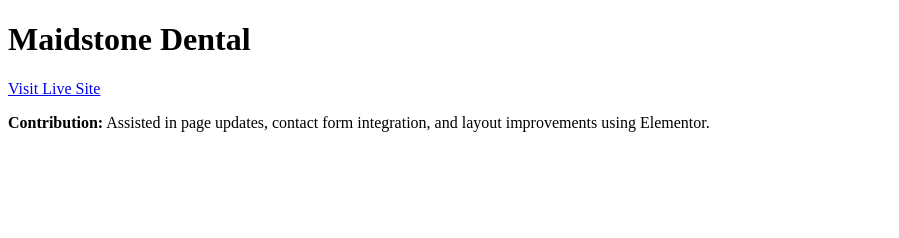
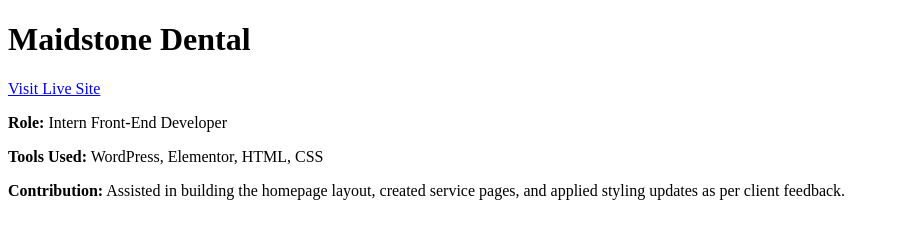
Before and after one commit to radhikasgn/radhika-web-portfolio, a plain HTML site: page projects/projects/projects/projects/maidstone.html in a window 1280 px wide. Shown: the whole page, without its empty margins (0-899 px from the left). Drawn offline with Linux system fonts and the light colour scheme.

Commit message:
Update maidstone.html

```diff
--- a/projects/projects/projects/projects/maidstone.html
+++ b/projects/projects/projects/projects/maidstone.html
@@ -6,6 +6,8 @@
 <body>
   <h1>Maidstone Dental</h1>
   <p><a href="https://maidstonedental.com.au/" target="_blank">Visit Live Site</a></p>
-  <p><strong>Contribution:</strong> Assisted in page updates, contact form integration, and layout improvements using Elementor.</p>
+  <p><strong>Role:</strong> Intern Front-End Developer</p>
+  <p><strong>Tools Used:</strong> WordPress, Elementor, HTML, CSS</p>
+  <p><strong>Contribution:</strong> Assisted in building the homepage layout, created service pages, and applied styling updates as per client feedback.</p>
 </body>
 </html>
```
